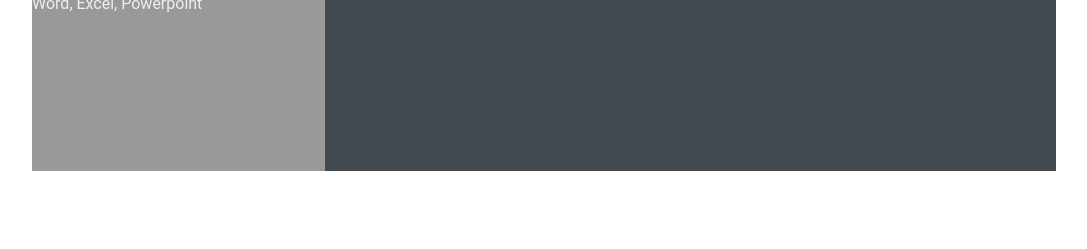
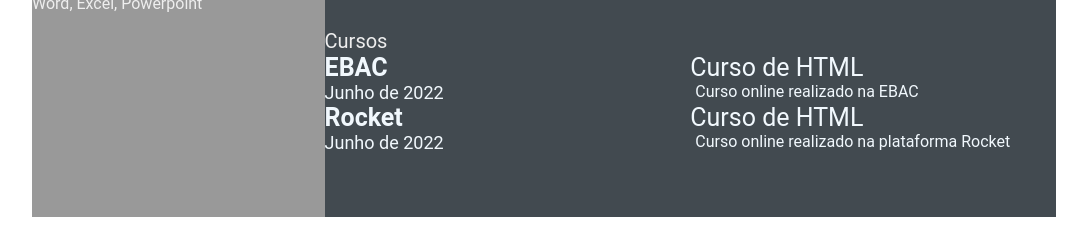
Before and after one commit to gabrielisboa/gabrielisboa.github.io, a plain HTML site: page index.html in a window 1280 px wide. Shown: the part 661-910 px from the top of the page, without its empty margins (96-1183 px from the left). Before the commit the page ends 864 px from the top, so only its background shows below. Drawn offline with Linux system fonts and the light colour scheme.

Commit message:
add: awards contents

```diff
--- a/index.html
+++ b/index.html
@@ -97,6 +97,29 @@
                     </div>
                 </div>
             </section>
+            <section>
+                <section class="awards gap">
+                    <div class="right-title"> Cursos </div>
+                    <div class="awards-contents">
+                        <div class="awards-left">
+                            <p class="awards-company-name">EBAC</p>
+                            <p class="awards-time-period">Junho de 2022</p>
+                        </div>
+                        <div class="awards-right">
+                            <p class="awards-name">Curso de HTML</p>
+                            <p class="awards-desc">Curso online realizado na EBAC</p>
+                        </div>
+                        <div class="awards-left">
+                            <p class="awards-company-name">Rocket</p>
+                            <p class="awards-time-period">Junho de 2022</p>
+                        </div>
+                        <div class="awards-right">
+                            <p class="awards-name">Curso de HTML</p>
+                            <p class="awards-desc">Curso online realizado na plataforma Rocket</p>
+                        </div>
+                    </div>
+                </section>
+            </section>
         </section>
 
     </main>
```
